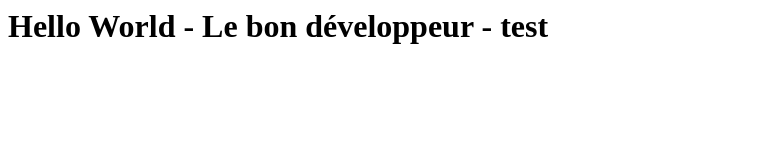
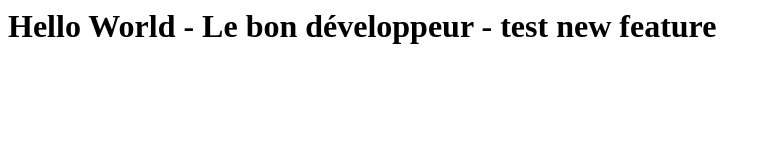
Before and after one commit to assidiwassim/my-test-project, a plain HTML site: page index.html in a window 1280 px wide. Shown: the whole page, without its empty margins (0-771 px from the left). Drawn offline with Linux system fonts and the light colour scheme.

Commit message:
new change

```diff
--- a/index.html
+++ b/index.html
@@ -1 +1 @@
-<h1>Hello World - Le bon développeur - test</h1>
+<h1>Hello World - Le bon développeur - test new feature</h1>
```
